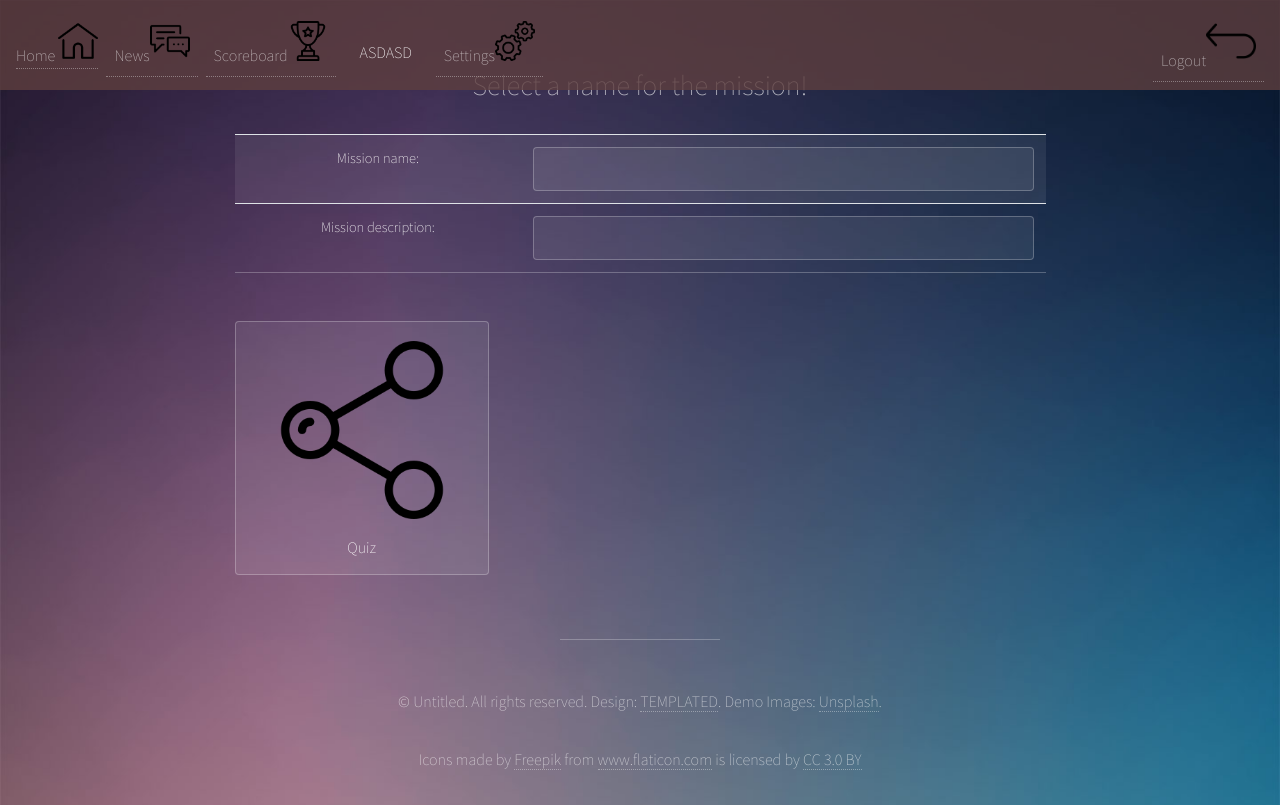
After one commit to fiskmoz/Gamification-portal, a Django app: page /create/weekly in a window 1280 px wide. The commit adds this page. Run offline with Django 3.2, Linux system fonts and the light colour scheme; the visitor is signed in with stand-in values (Sample User, id 1); some libraries are stand-ins or nearby versions.

Commit message:
CreateWeeklyMission page

```diff
--- a/WebServer/WebServer/urls.py
+++ b/WebServer/WebServer/urls.py
@@ -24,4 +24,5 @@ urlpatterns = [
     path('login/', customauth.login_view, name='login'),
     path('logout/', customauth.logout_view, name= 'logout'),
     path('news/', views.homepage_view, name='news'),
+    path('create/weekly', views.weeklymission_view, name="createweekly"),
 ]
--- a/WebServer/WebServer/views.py
+++ b/WebServer/WebServer/views.py
@@ -4,9 +4,9 @@ from django.template import loader, Context
 from django.http import HttpResponse
 
 def homepage_view(request):
+    if not request.user.is_authenticated:
+        return display404(request)
     if request.method == "GET":
-        if not request.user.is_authenticated:
-            return display404(request)
         template = loader.get_template('index.html')
         context = {}
         return HttpResponse(template.render(context, request))
@@ -15,3 +15,11 @@ def display404(request):
     template = loader.get_template('404.html')
     context = {}
     return HttpResponse(template.render(context,request))
+
+def weeklymission_view(request):
+    if not request.user.is_authenticated:
+        return display404(request)
+    if request.method == "GET":
+        template = loader.get_template('CreateWeekly.html')
+        context = {}
+        return HttpResponse(template.render(context, request))
--- /dev/null
+++ b/WebServer/templates/CreateWeekly.html
@@ -0,0 +1,53 @@
+{% extends 'base.html' %}
+{% load static %}
+{% block title %}Home{% endblock %}
+{% block content %}
+
+<!DOCTYPE HTML>
+
+<html>
+	<!-- Head -->
+	<head>
+		<title>Visualize by TEMPLATED</title>
+		<meta charset="utf-8" />
+	</head>
+	<!-- Body -->
+	<body>
+	<!-- Wrapper -->
+		<div id="wrapper">
+
+			<!-- Header -->
+				<header id="header">
+                    <h1>Select a name for the mission!</h1>
+                    <table class="table">
+                        <tr>
+                            <td><label for="id_missionname">Mission name:</label></td>
+                            <td><input id="id_missionname" name="missionname"
+                                       type="text" class="form-control"></td>
+                        </tr>
+                        <tr>
+                            <td><label for="id_missiondescription">Mission description:</label></td>
+                            <td><input id="id_missiondescription" name="missiondescription"
+                                       type="text" class="form-control"></td>
+                        </tr>
+                    </table>
+				</header>
+
+			<!-- Main -->
+				<section id="main">
+					<!-- Thumbnails -->
+					<section class="thumbnails">
+						<div>
+							<a name ="quiz">
+								<img src="{% static 'images/png/share.png' %}" alt="" />
+								<h3>Quiz</h3>
+                            </a>
+						</div>
+					</section>
+				</div>
+			</section>
+		</div>
+	</body>
+</html>
+
+{% endblock %}
--- a/WebServer/templates/index.html
+++ b/WebServer/templates/index.html
@@ -47,7 +47,7 @@
 
 						</div>
 						<div>
-							<a href="images/fulls/06.jpg">
+							<a href="{% url 'createweekly' %}">
 								<img src="{% static 'images/png/atomic.png' %}" alt="" />
 								<h3>Create weekly mission</h3>
 							</a>
```
